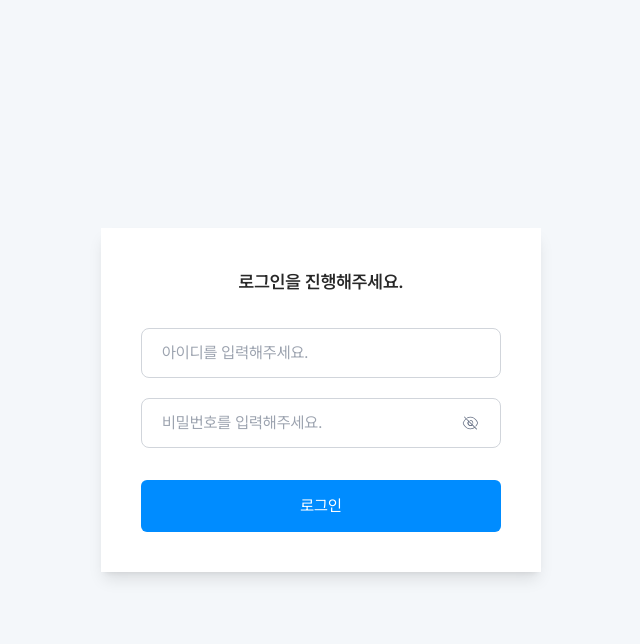
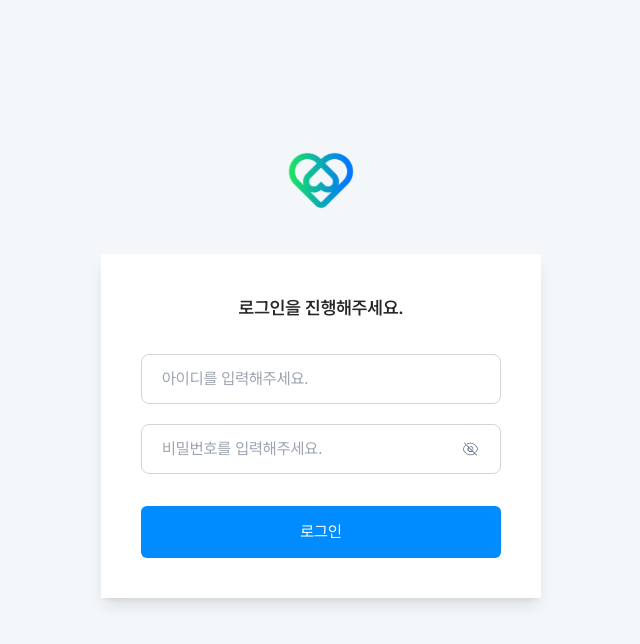
Before and after one commit to KUSITMS-FITPET/KUSITMS-FITPET-Frontend, a Next.js app in the folder fe/: page /admin in a window 1280 px wide. Shown: the top 644 px of the page, without its empty margins (319-959 px from the left). Built offline with nearby package versions, Linux system fonts and the light colour scheme; no server answers.

Commit message:
feat: 로그인페이지 이미지추가

```diff
--- a/fe/src/pages/admin/index.tsx
+++ b/fe/src/pages/admin/index.tsx
@@ -1,5 +1,6 @@
 import { Input, PasswordHidden } from '@/components'
 import { usePostLogin } from '@/pages/api/admin/api'
+import Image from 'next/image'
 import { useCallback, useState } from 'react'
 
 export default function Login() {
@@ -14,7 +15,8 @@ export default function Login() {
   }, [mutate])
 
   return (
-    <div className="flex items-center justify-center h-screen">
+    <div className="flex flex-col gap-45 items-center justify-center h-screen pb-50">
+      <Image src="/images/logoImage.svg" height={66} width={66} alt="logo" />
       <article className="bg-white shadow-lg lg:w-440 max-h-2xl p-40 space-y-32 flex flex-col items-center justify-between ">
         <p className="text-lg font-semibold">로그인을 진행해주세요.</p>
         <div className="flex flex-col gap-20 w-full">
```
Also changed, not shown: fe/public/images/logoImage.svg (added).
